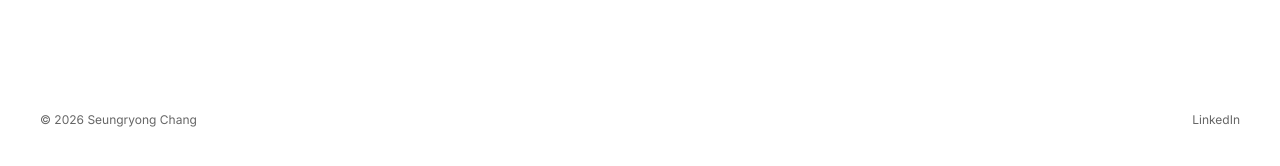
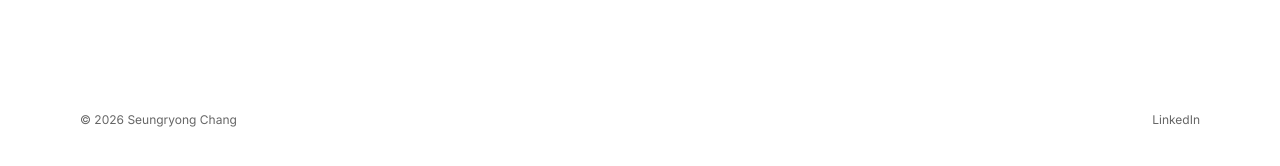
Before and after one commit to seojoonkim/eddie-profile, a Next.js app: page /en in a window 1280 px wide. Shown: the part 4384-4550 px from the top of the page. Built offline with nearby package versions, Linux system fonts and the light colour scheme.

Commit message:
fix: Footer 컨테이너 폭 안에 배치

```diff
--- a/components/Footer.tsx
+++ b/components/Footer.tsx
@@ -2,7 +2,7 @@
 
 export default function Footer() {
   return (
-    <footer style={{ padding: "40px", display: "flex", justifyContent: "space-between", alignItems: "center" }}>
+    <footer style={{ padding: "40px", display: "flex", justifyContent: "space-between", alignItems: "center", maxWidth: "1200px", margin: "0 auto" }}>
       <p style={{ fontSize: "12px", color: "#666" }}>&copy; {new Date().getFullYear()} Seungryong Chang</p>
       <a href="https://kr.linkedin.com/in/seungryongchang" target="_blank" rel="noopener noreferrer"
         style={{ fontSize: "12px", color: "#666", textDecoration: "none", transition: "color 0.15s" }}
```
